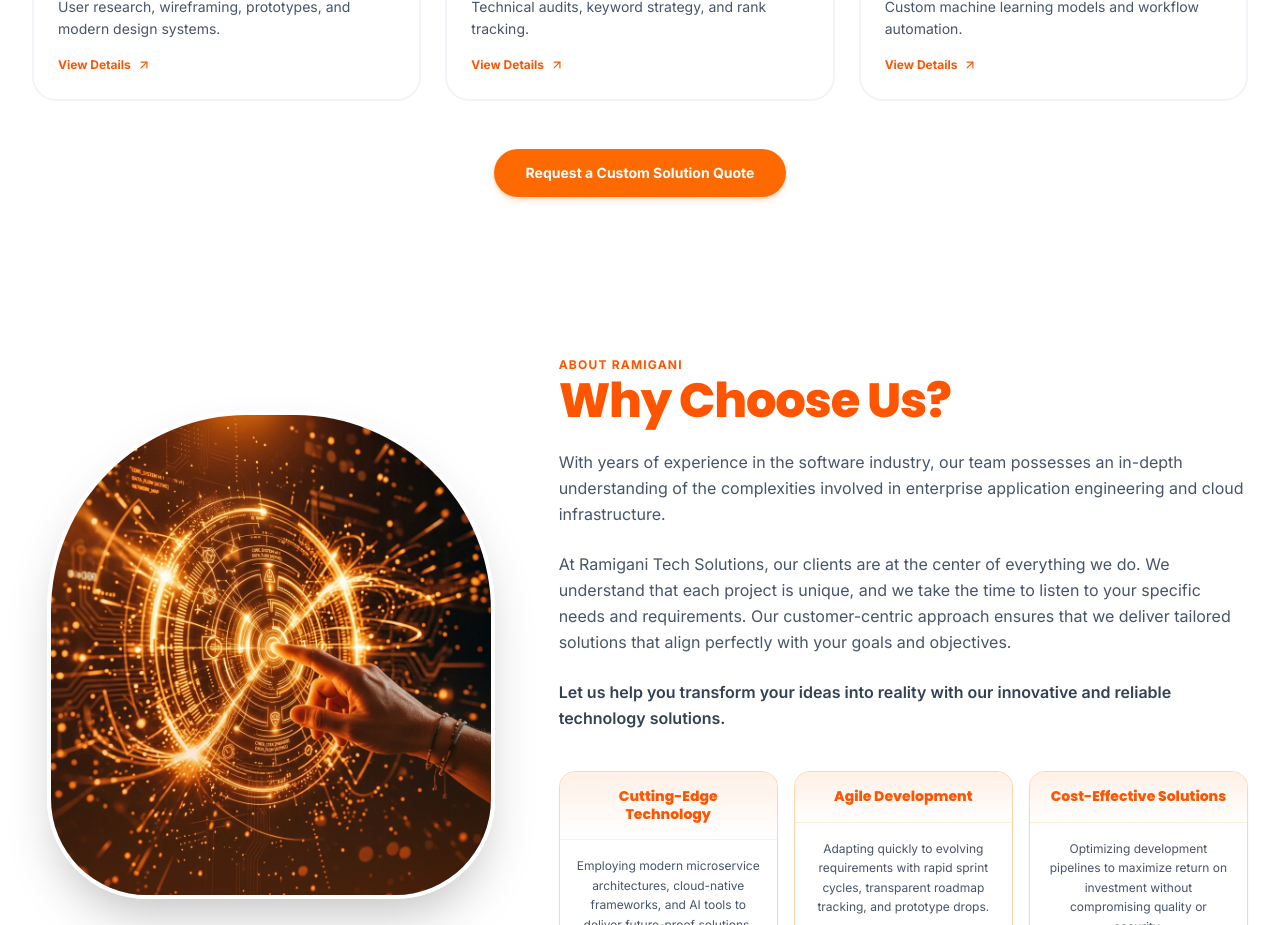
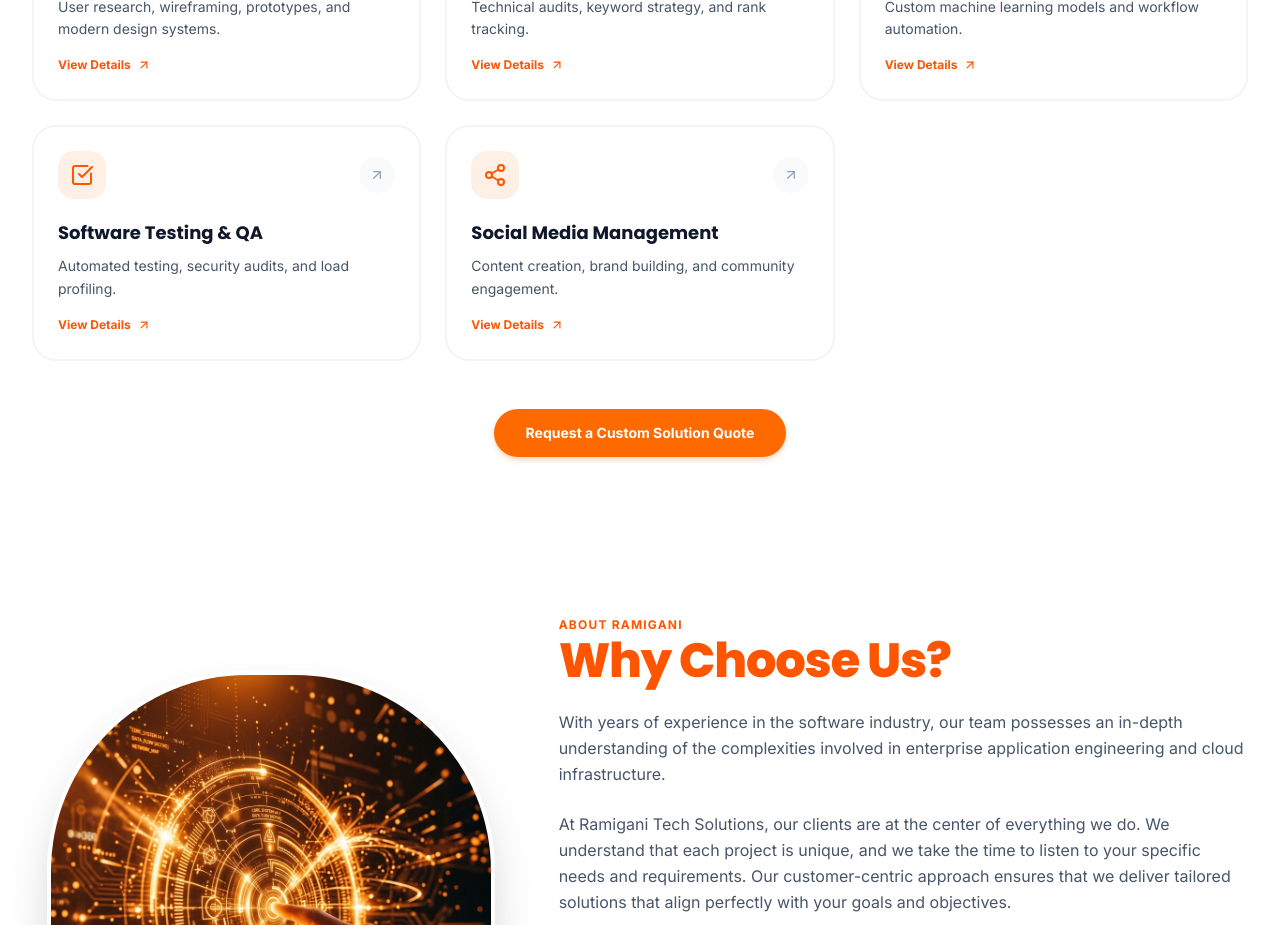
Before and after one commit to vineetkumarsharma17/ramigani, a React (Vite) app: page / in a window 1280 px wide. Shown: the part 1620-2545 px from the top of the page. Built offline with nearby package versions, Linux system fonts and the light colour scheme.

Commit message:
Refactor code structure for improved readability and maintainability

```diff
--- a/src/components/Services.jsx
+++ b/src/components/Services.jsx
@@ -8,6 +8,8 @@ import {
   TrendingUp,
   Search,
   BrainCircuit,
+  CheckSquare,
+  Share2,
   ArrowUpRight,
   Layers,
 } from 'lucide-react';
@@ -20,6 +22,8 @@ const iconMap = {
   'ui-ux-design': Palette,
   'seo-optimization': Search,
   'ai-ml-solutions': BrainCircuit,
+  'qa-testing': CheckSquare,
+  'social-media': Share2,
 };
 
 export default function Services({ onOpenQuoteModal }) {
--- a/src/data/services.js
+++ b/src/data/services.js
@@ -85,6 +85,34 @@ export const services = [
       { title: 'AI Integration', desc: 'Embedding intelligence into your existing apps.' },
     ],
   },
+  {
+    id: 'qa-testing',
+    name: 'Software Testing & QA',
+    short: 'Automated testing, security audits, and load profiling.',
+    tagline: 'Ship with confidence — quality assured at every release.',
+    description:
+      'We build quality into your product with automated testing pipelines, security vulnerability audits, and performance profiling — catching issues before your users do.',
+    features: [
+      { title: 'Automated Testing Pipelines', desc: 'CI-integrated test suites for fast, reliable releases.' },
+      { title: 'Manual & Exploratory QA', desc: 'Human-driven testing for edge cases and UX.' },
+      { title: 'Security & Vulnerability Audits', desc: 'Identifying and closing security gaps.' },
+      { title: 'Performance & Load Testing', desc: 'Ensuring your app scales under real-world load.' },
+    ],
+  },
+  {
+    id: 'social-media',
+    name: 'Social Media Management',
+    short: 'Content creation, brand building, and community engagement.',
+    tagline: 'Build a brand your audience wants to follow.',
+    description:
+      'We grow and manage your social presence with strategic content, consistent branding, and active community engagement across the platforms that matter to your business.',
+    features: [
+      { title: 'Content Strategy & Calendar', desc: 'Planned, on-brand content that stays consistent.' },
+      { title: 'Creative & Post Design', desc: 'Scroll-stopping visuals and copy.' },
+      { title: 'Community Management', desc: 'Engaging followers and building loyalty.' },
+      { title: 'Analytics & Reporting', desc: 'Tracking reach, engagement, and growth.' },
+    ],
+  },
 ];
 
 export const getService = (id) => services.find((s) => s.id === id);
--- a/src/pages/ServiceDetailPage.jsx
+++ b/src/pages/ServiceDetailPage.jsx
@@ -3,7 +3,7 @@ import { useParams, Link } from 'react-router-dom';
 import { motion } from 'framer-motion';
 import {
   Smartphone, Globe, Palette, TrendingUp, Search, BrainCircuit,
-  ArrowLeft, ArrowRight, CheckCircle2, Layers, Sparkles
+  CheckSquare, Share2, ArrowLeft, ArrowRight, CheckCircle2, Layers, Sparkles
 } from 'lucide-react';
 import { services, getService } from '../data/services';
 import CTA from '../components/CTA';
@@ -15,6 +15,8 @@ const iconMap = {
   'ui-ux-design': Palette,
   'seo-optimization': Search,
   'ai-ml-solutions': BrainCircuit,
+  'qa-testing': CheckSquare,
+  'social-media': Share2,
 };
 
 export default function ServiceDetailPage({ onOpenQuoteModal }) {
```
Also changed, not shown: 7 other files (tests, documents, lock files or other folders).
